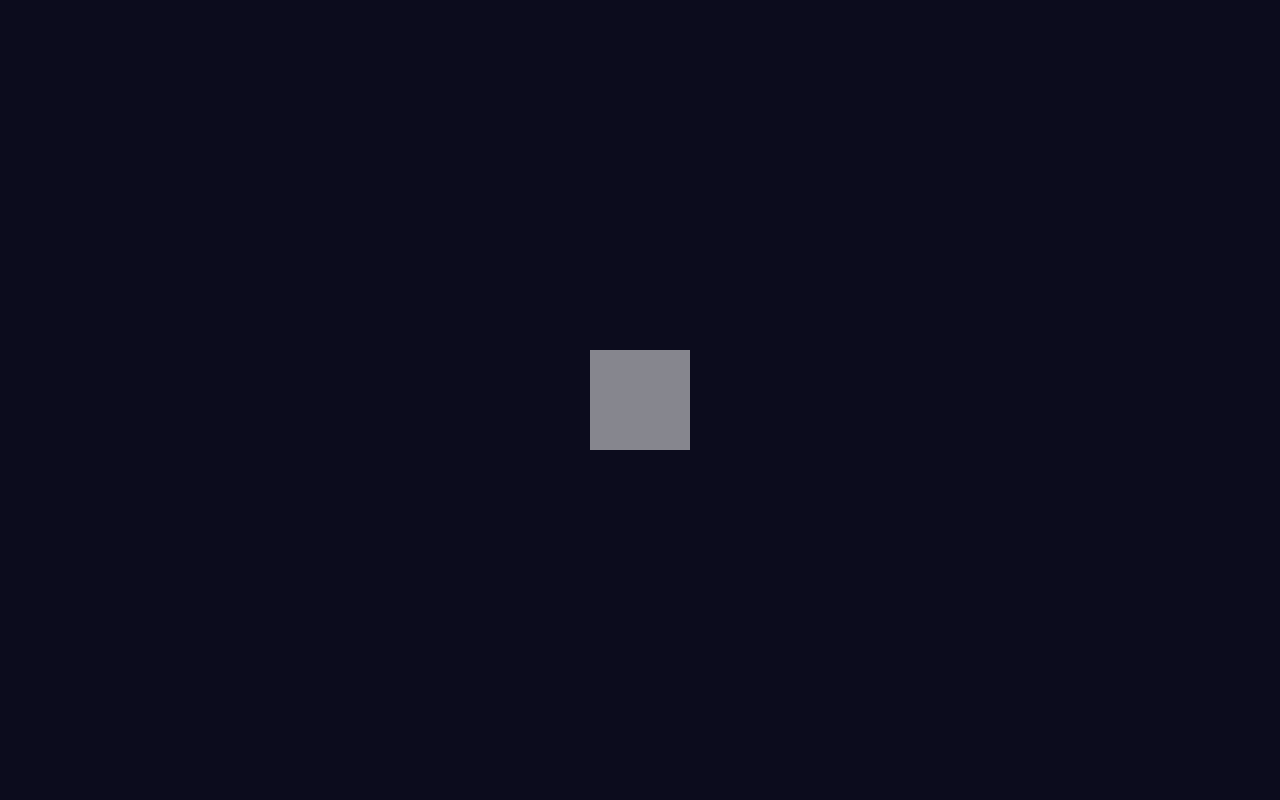
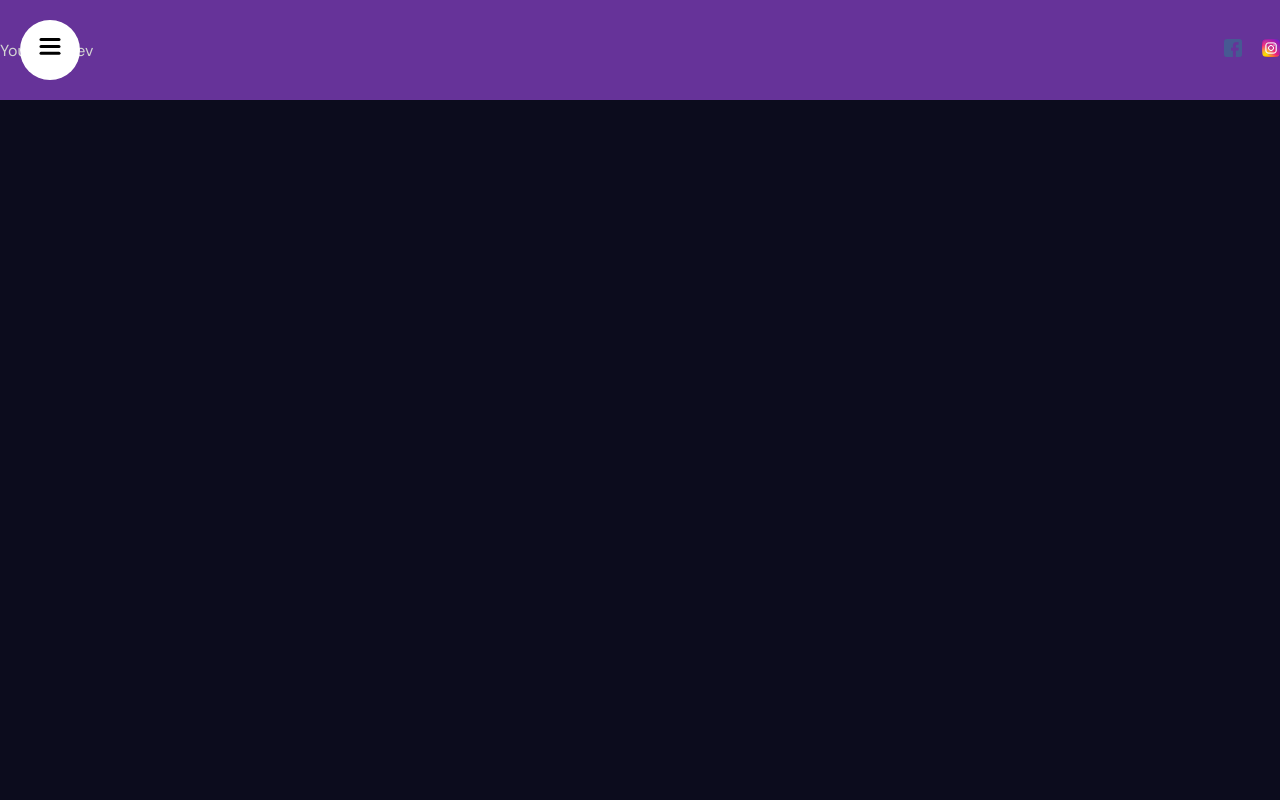
Before and after one commit to SCOTTGeek-dev/animated-portfolio-starter, a React (Vite) app: page / in a window 1280 px wide. Shown: the top 800 px of the page. Built offline with nearby package versions, Linux system fonts and the light colour scheme.

Commit message:
creating the skeleton, the toggle button will be fixed (quick fix)

```diff
--- a/src/App.jsx
+++ b/src/App.jsx
@@ -4,17 +4,16 @@ import Test from "./Test";
 
 const App = () => {
   return <div>
-    {/*<section>
+    <section id="Homepage">
     <Navbar />
     </section>
-  <section>Parallax</section>
+  <section id="Services">Parallax</section>
   <section>Services</section>
-  <section>Parallax</section>
+  <section id="Portfolio">Parallax</section>
   <section>Portfolio1</section>
   <section>Portfolio2</section>
   <section>Portfolio3</section>
-  <section>Contact</section> */}
-  <Test/>
+  <section id="Contact">Contact</section>
   </div>;
 };
 
--- a/src/Test.jsx
+++ b/src/Test.jsx
@@ -1,16 +1,29 @@
 import {motion} from "framer-motion";
+import { useState } from "react";
+import ToggleButton from "./components/sidebar/toggleButton/toggleButton.jsx";
 
 const Test = () => {
+
+const [open,setOpen] = useState(false)
+
+  const variants = {
+    visible: {opacity: 1, x:800, transition: {type: "spring", stiffness: 200, damping: 100}},
+    hidden: {opacity: 0},
+  }
+
   return (
     <div className="course">
   <motion.div
    className="box"
-    initial={{opacity: 0.5, scale:0.5}}
-    transition={{duration: 2}}
-    whileTap={{opacity: 1, scale: 2}}
+    variants={variants}
+    //initial="hidden"
+    //animate={}
+     transition={{duration: 2}}
+     animate={open ? "visible" : "hidden"}
     ></motion.div>
+    <ToggleButton setOpen={setOpen} />
   </div>
-  )
+  );
 };
 
 export default Test;
--- a/src/components/navbar/Navbar.jsx
+++ b/src/components/navbar/Navbar.jsx
@@ -1,16 +1,27 @@
+import Sidebar from "../sidebar/Sidebar";
 import "./navbar.scss";
+import {motion} from "framer-motion";
 
 const Navbar = () => {
   return (
     <div className="navbar">
       {/* Sidebar */}
+    <Sidebar/>
       <div className="wrapper">
-        <span>Youness Dev</span>
+        <motion.span
+         initial={{opacity:0, scale:0.5}}
+          animate={{opacity:1, scale:1}}
+           transition={{duration:0.5}}
+           >
+            Youness Dev
+            </motion.span>
         <div className="social">
-            <a href="#"><img src="/facebook.png" alt="Facebook" /></a>
-            <a href="#"><img src="/instagram.png" alt="Instagram" /></a>
-             <a href="#"><img src="/facebook.png" alt="Facebook" /></a>
-            <a href="#"><img src="/instagram.png" alt="Instagram" /></a>
+            <a href="#">
+                <img src="/facebook.png" alt="Facebook" />
+                </a>
+            <a href="#">
+                <img src="/instagram.png" alt="Instagram"/>
+                </a>
       </div>
     </div>
 </div>
--- /dev/null
+++ b/src/components/sidebar/Sidebar.jsx
@@ -0,0 +1,41 @@
+import { useState } from "react";
+import { motion, transform } from "framer-motion";
+import "./sidebar.scss";
+import Links from "./links/Links";
+import ToggleButton from "./toggleButton/toggleButton";
+
+const Sidebar = () => {
+
+    const [open,setOpen]= useState(false)
+
+    const variants={
+     open:{
+        clipPath: "circle(1200px at 50px 50px)",
+        transition:{
+            type: "spring",
+            stiffness: 20,
+
+        }
+     },
+     closed:{
+        clipPath: "circle(30px at 50px 50px)",
+        transition:{
+            delay: 0.5,
+            type: "spring",
+            stiffness: 400,
+            damping: 40,
+        },
+     },
+
+
+    };
+
+    return <motion.div className="sidebar" animate={open ? "open" : "closed"}>
+            <motion.div className="bg" variants={variants}>
+                <Links/>
+            </motion.div>
+            <ToggleButton setOpen={setOpen} />
+        </motion.div>;
+};
+
+export default Sidebar;
--- /dev/null
+++ b/src/components/sidebar/links/Links.jsx
@@ -0,0 +1,56 @@
+import { motion } from "framer-motion";
+
+const variants={
+    open:{
+        transition:{
+            staggerChildren: 0.1,
+    },
+},
+    closed:{
+        transition:{
+            staggerChildren: 0.05,
+            staggerDirection: -1,
+    },
+},
+};
+
+const itemVariants={
+    open:{
+        y: 0,
+        opacity: 1,
+},
+    closed:{
+        y: 50,
+        opacity: 0,
+},
+};
+
+
+
+const Links = () => {
+
+    const items= [
+        "Homepage",
+        "Services",
+        "Portfolio",
+        "Contact",
+        "About",
+    ]
+    return (
+    <motion.div className="links" variants={variants} initial="closed" animate="open">
+        {items.map((item) => (
+         <motion.a
+            href={`#${item}`}
+            key={item}
+            variants={itemVariants}
+            whileHover={{ scale: 1.1 }}
+            whileTap={{ scale: 0.95 }}
+         >
+            {item}
+         </motion.a>
+        ))}
+         </motion.div>
+ );
+};
+
+export default Links
--- /dev/null
+++ b/src/components/sidebar/sidebar.scss
@@ -0,0 +1,47 @@
+.sidebar{
+    display: flex;
+    flex-direction: column;
+    align-items: center;
+    justify-content: center;
+    background-color: white;
+    color: black;
+
+    .bg{
+
+        position: fixed;
+        top: 0;
+        left: 0;
+        bottom: 0;
+        width: 400px;
+        background: white;
+
+        .links{
+            position: absolute;
+            width: 100%;
+            height: 100%;
+            display: flex;
+            flex-direction: column;
+            align-items: center;
+            justify-content: center;
+            gap: 20px;
+
+            a{
+                font-size: 40px;
+            }
+        }
+    }
+
+button{
+
+    width: 50px;
+    height: 50px;
+    border-radius: 50%;
+    position: fixed;
+    top: 25px;
+    left:25px;
+    background-color: transparent;
+    border: none;
+    cursor: pointer;
+}
+
+}
--- /dev/null
+++ b/src/components/sidebar/toggleButton/ToggleButton.jsx
@@ -0,0 +1,31 @@
+import {motion} from "framer-motion";
+
+const ToggleButton = ({ setOpen }) => {
+  return (
+    <button onClick={() => setOpen((prev) => !prev)}>
+      <svg width="23" height="23" viewBox="0 0 23 23">
+        <motion.path
+        strokeWidth="3"
+        stroke="black"
+        strokeLinecap="round"
+          variants={{
+            closed:{d: "M 2 2.5 L 20 2.5"},
+             open:{d: "M 3 16.5 L 17 2.5"},
+            }}
+        />
+        <motion.path strokeWidth="3" stroke="black" strokeLinecap="round" d="M 2 9.423 L 20 9.423"/>
+        <motion.path
+        strokeWidth="3"
+        stroke="black"
+        strokeLinecap="round"
+          variants={{
+            closed:{d: "M 2 16.346 L 20 16.346"},
+             open:{d: "M 3 2.5 L 17 16.346"},
+            }}
+        />
+      </svg>
+    </button>
+  );
+};
+
+export default ToggleButton;
```
Also changed, not shown: src/components/hero/Hero.jsx (added, +9 -0 lines).
